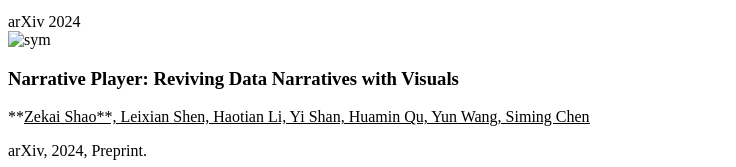
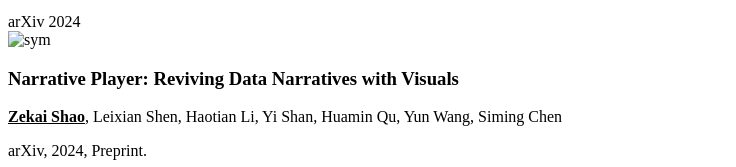
Before and after one commit to ZekaiShao25/ZekaiShao25.github.io, a Jekyll site: the page built from _pages/include/pub.md, in a window 1280 px wide and 900 px high, scrolled down 811 px, cut to the strip 0-322 px from the top of the window. Shown: the part 152-319 px from the top of the strip, without its empty margins (0-736 px from the left). Built offline with Jekyll 4.4.1, drawn with Linux system fonts in a browser that asks for light colours; our own code applies the rules of GitHub Pages for plain Markdown files.

Commit message:
fix: fix \u error

```diff
--- a/_pages/include/pub.md
+++ b/_pages/include/pub.md
@@ -5,7 +5,7 @@
 
 ### Narrative Player: Reviving Data Narratives with Visuals
 
-**<u>Zekai Shao<u>**, Leixian Shen, Haotian Li, Yi Shan, Huamin Qu, Yun Wang, Siming Chen
+**<u>Zekai Shao</u>**, Leixian Shen, Haotian Li, Yi Shan, Huamin Qu, Yun Wang, Siming Chen
 
 arXiv, 2024, Preprint.
 
```
